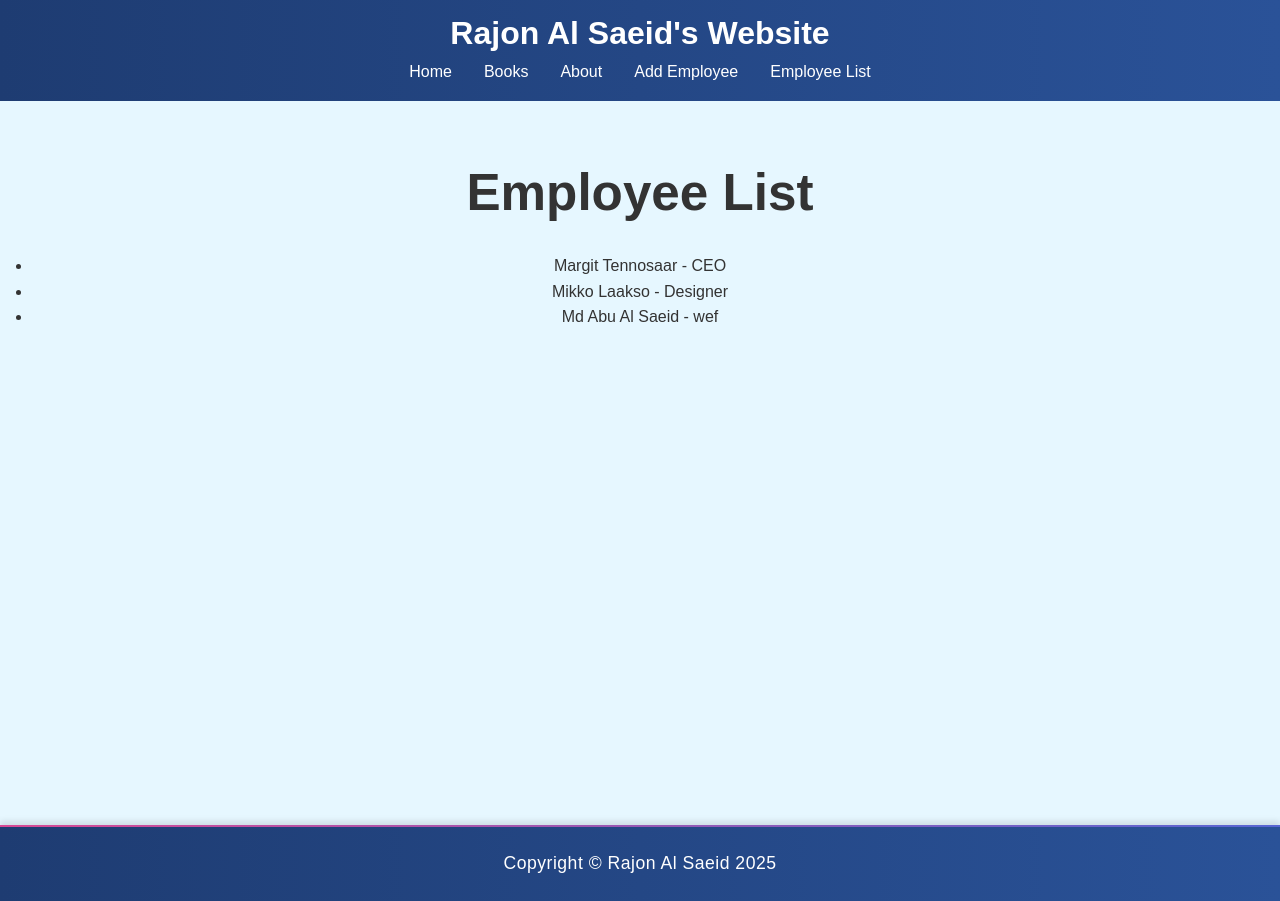
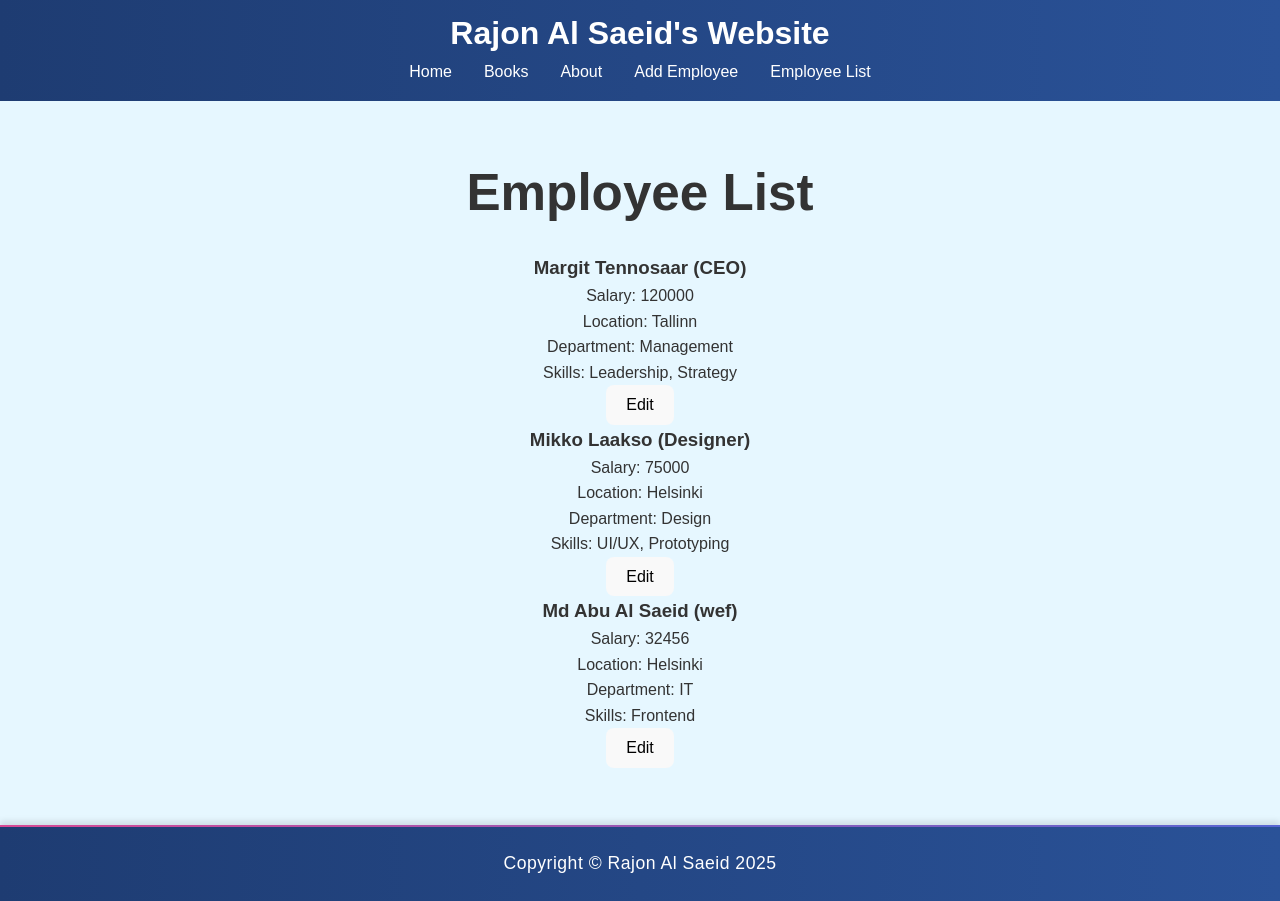
Before and after one commit to AbuAlSaeidRajon/react_demo, a React app: page /person-list in a window 1280 px wide. Built offline with nearby package versions, Linux system fonts and the light colour scheme; data requests are answered from the project's data file; the HTML template or start-up script is replaced by a standard one.

Commit message:
step-5 complete

```diff
--- a/src/App.jsx
+++ b/src/App.jsx
@@ -29,7 +29,7 @@ const App = () => {
   const handleAddEmployee = async (newEmployee) => {
     try {
       await axios.post("http://localhost:3001/employees", newEmployee);
-      fetchEmployees(); // Re-fetch after adding
+      fetchEmployees(); // or push to state if you want performance
     } catch (error) {
       console.error("Error adding employee:", error);
     }
@@ -43,8 +43,17 @@ const App = () => {
         { path: "/", element: <Home /> },
         { path: "/about", element: <About /> },
         { path: "/books", element: <BookList /> },
-        { path: "/add-employee", element: <AddEmployee onAddEmployee={handleAddEmployee} /> },
-        { path: "/person-list", element: <PersonList employees={employees} /> },
+        {
+          path: "/add-employee",
+          element: <AddEmployee onAddEmployee={handleAddEmployee} />
+        },
+        {
+          path: "/person-list",
+          element: <PersonList
+            employees={employees}
+            setEmployees={setEmployees}
+          />
+        },
       ],
     },
   ]);
--- /dev/null
+++ b/src/components/PersonCard.jsx
@@ -0,0 +1,82 @@
+import React, { useState } from "react";
+import axios from "axios";
+
+const PersonCard = ({ employee, onUpdate }) => {
+  const [editMode, setEditMode] = useState(false);
+  const [editedData, setEditedData] = useState({
+    salary: employee.salary,
+    location: employee.location,
+    department: employee.department,
+    skills: employee.skills.join(", "),
+  });
+  const [savedMessage, setSavedMessage] = useState("");
+
+  const handleChange = (e) => {
+    const { name, value } = e.target;
+    setEditedData({ ...editedData, [name]: value });
+  };
+
+  const handleSave = async () => {
+    try {
+      const updatedEmployee = {
+        salary: Number(editedData.salary),
+        location: editedData.location,
+        department: editedData.department,
+        skills: editedData.skills.split(",").map((s) => s.trim()),
+      };
+
+      const res = await axios.patch(
+        `http://localhost:3001/employees/${employee.id}`,
+        updatedEmployee
+      );
+
+      onUpdate(res.data); // Update state in parent
+      setSavedMessage("✔ Saved!");
+      setEditMode(false);
+
+      setTimeout(() => setSavedMessage(""), 2000); // Clear message after 2s
+    } catch (error) {
+      console.error("Failed to update employee", error);
+    }
+  };
+
+  const handleCancel = () => {
+    setEditedData({
+      salary: employee.salary,
+      location: employee.location,
+      department: employee.department,
+      skills: employee.skills.join(", "),
+    });
+    setEditMode(false);
+  };
+
+  return (
+    <div className="employee-card">
+      <h3>{employee.name} ({employee.title})</h3>
+
+      {editMode ? (
+        <>
+          <p>Salary: <input name="salary" type="number" value={editedData.salary} onChange={handleChange} /></p>
+          <p>Location: <input name="location" value={editedData.location} onChange={handleChange} /></p>
+          <p>Department: <input name="department" value={editedData.department} onChange={handleChange} /></p>
+          <p>Skills: <input name="skills" value={editedData.skills} onChange={handleChange} /></p>
+
+          <button onClick={handleSave}>Save</button>
+          <button onClick={handleCancel}>Cancel</button>
+        </>
+      ) : (
+        <>
+          <p>Salary: {employee.salary}</p>
+          <p>Location: {employee.location}</p>
+          <p>Department: {employee.department}</p>
+          <p>Skills: {employee.skills.join(", ")}</p>
+
+          <button onClick={() => setEditMode(true)}>Edit</button>
+          {savedMessage && <span className="saved-msg">{savedMessage}</span>}
+        </>
+      )}
+    </div>
+  );
+};
+
+export default PersonCard;
--- a/src/pages/PersonList.jsx
+++ b/src/pages/PersonList.jsx
@@ -1,16 +1,23 @@
 import React from "react";
+import PersonCard from "../components/PersonCard"; // Adjust path
 
-const PersonList = ({ employees }) => {
+const PersonList = ({ employees, setEmployees }) => {
+  const updateEmployee = (updatedEmp) => {
+    setEmployees((prev) =>
+      prev.map((emp) => (emp.id === updatedEmp.id ? updatedEmp : emp))
+    );
+  };
+
   return (
     <div>
       <h1>Employee List</h1>
-      <ul>
-        {employees.map((employee) => (
-          <li key={employee.id}>
-            {employee.name} - {employee.title}
-          </li>
-        ))}
-      </ul>
+      {employees.map((employee) => (
+        <PersonCard
+          key={employee.id}
+          employee={employee}
+          onUpdate={updateEmployee}
+        />
+      ))}
     </div>
   );
 };
```
